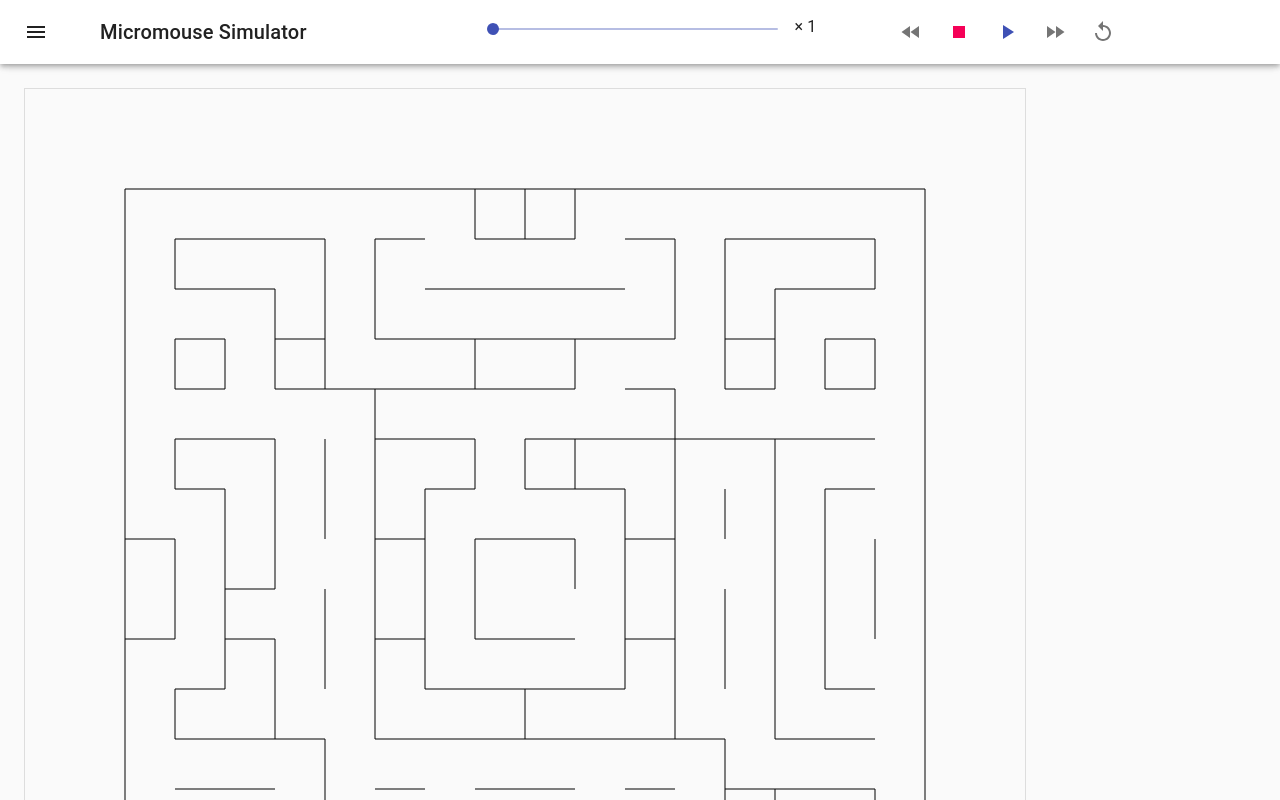
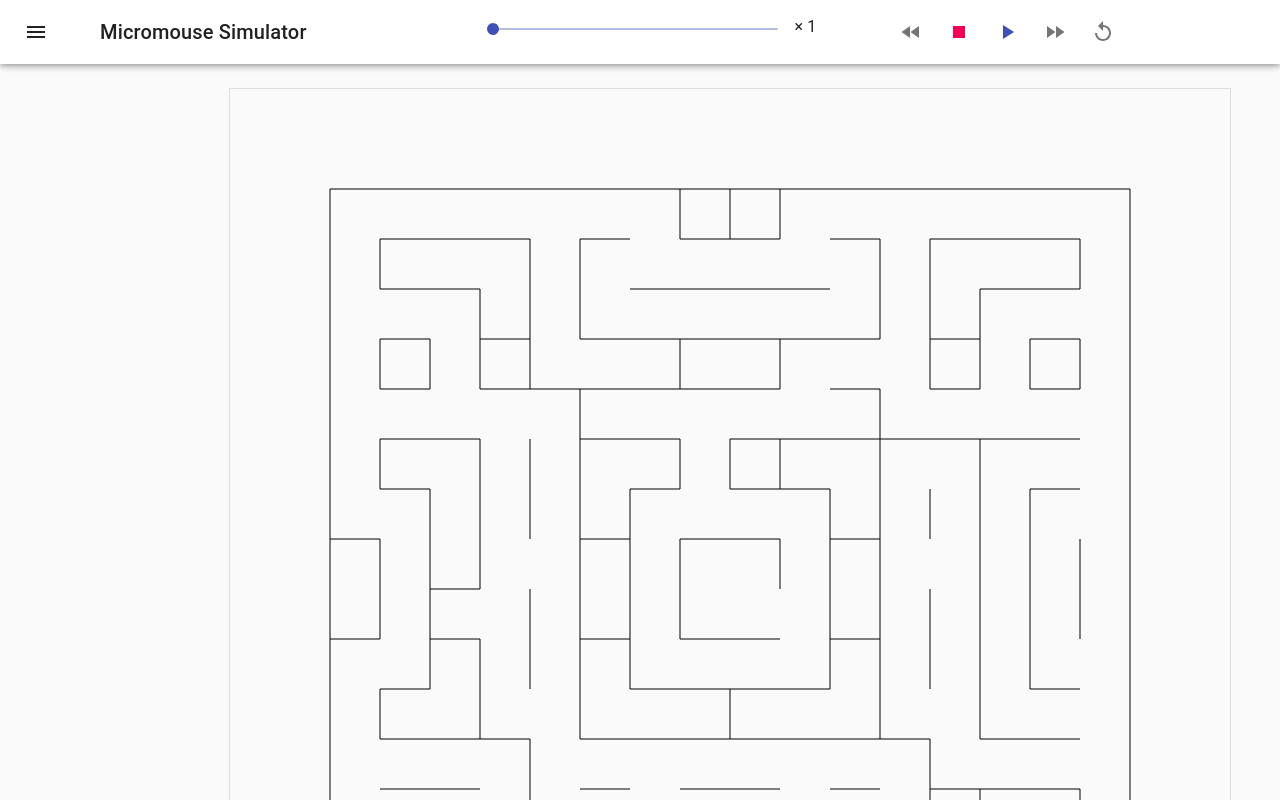
Before and after one commit to ikazuya0201/mouse-visualizer, a React (Create React App) app: page / in a window 1280 px wide. Shown: the top 800 px of the page. Built offline with nearby package versions, Linux system fonts and the light colour scheme.

Commit message:
[update] Modified to fix canvas to center.

```diff
--- a/src/App.tsx
+++ b/src/App.tsx
@@ -9,23 +9,27 @@ import {
   Theme,
   createStyles,
 } from "@material-ui/core/styles";
-import Drawer from "@material-ui/core/Drawer";
-import Container from "@material-ui/core/Container";
-import Grid from "@material-ui/core/Grid";
-import Slider from "@material-ui/core/Slider";
-import CssBaseline from "@material-ui/core/CssBaseline";
-import AppBar from "@material-ui/core/AppBar";
-import Toolbar from "@material-ui/core/Toolbar";
-import Typography from "@material-ui/core/Typography";
-import IconButton from "@material-ui/core/IconButton";
-import MenuIcon from "@material-ui/icons/Menu";
-import ChevronLeftIcon from "@material-ui/icons/ChevronLeft";
-import ChevronRightIcon from "@material-ui/icons/ChevronRight";
-import PlayArrow from "@material-ui/icons/PlayArrow";
-import Stop from "@material-ui/icons/Stop";
-import FastForward from "@material-ui/icons/FastForward";
-import FastRewind from "@material-ui/icons/FastRewind";
-import Replay from "@material-ui/icons/Replay";
+import {
+  Drawer,
+  Container,
+  Grid,
+  Slider,
+  CssBaseline,
+  AppBar,
+  Toolbar,
+  Typography,
+  IconButton,
+} from "@material-ui/core";
+import {
+  Menu,
+  ChevronLeft,
+  ChevronRight,
+  PlayArrow,
+  Stop,
+  FastForward,
+  FastRewind,
+  Replay,
+} from "@material-ui/icons";
 
 const drawerWidth = 300;
 
@@ -149,7 +153,7 @@ export default function App() {
             edge="start"
             className={clsx(classes.menuButton, open && classes.hide)}
           >
-            <MenuIcon />
+            <Menu />
           </IconButton>
           <Container maxWidth="xs">
             <Typography variant="h6" noWrap>
@@ -217,11 +221,7 @@ export default function App() {
       >
         <div className={classes.drawerHeader}>
           <IconButton onClick={handleDrawerClose}>
-            {theme.direction === "ltr" ? (
-              <ChevronLeftIcon />
-            ) : (
-              <ChevronRightIcon />
-            )}
+            {theme.direction === "ltr" ? <ChevronLeft /> : <ChevronRight />}
           </IconButton>
         </div>
         <InputForm
@@ -243,12 +243,16 @@ export default function App() {
         })}
       >
         <div className={classes.drawerHeader} />
+        <Grid container alignItems="center" justify="center">
+          <Grid item xs={8}>
             <Canvas
               walls={walls}
               mazeWidth={mazeWidth}
               results={result}
               value={value}
             />
+          </Grid>
+        </Grid>
       </main>
     </div>
   );
```
Lines whose indentation alone changed are shown as unchanged.
